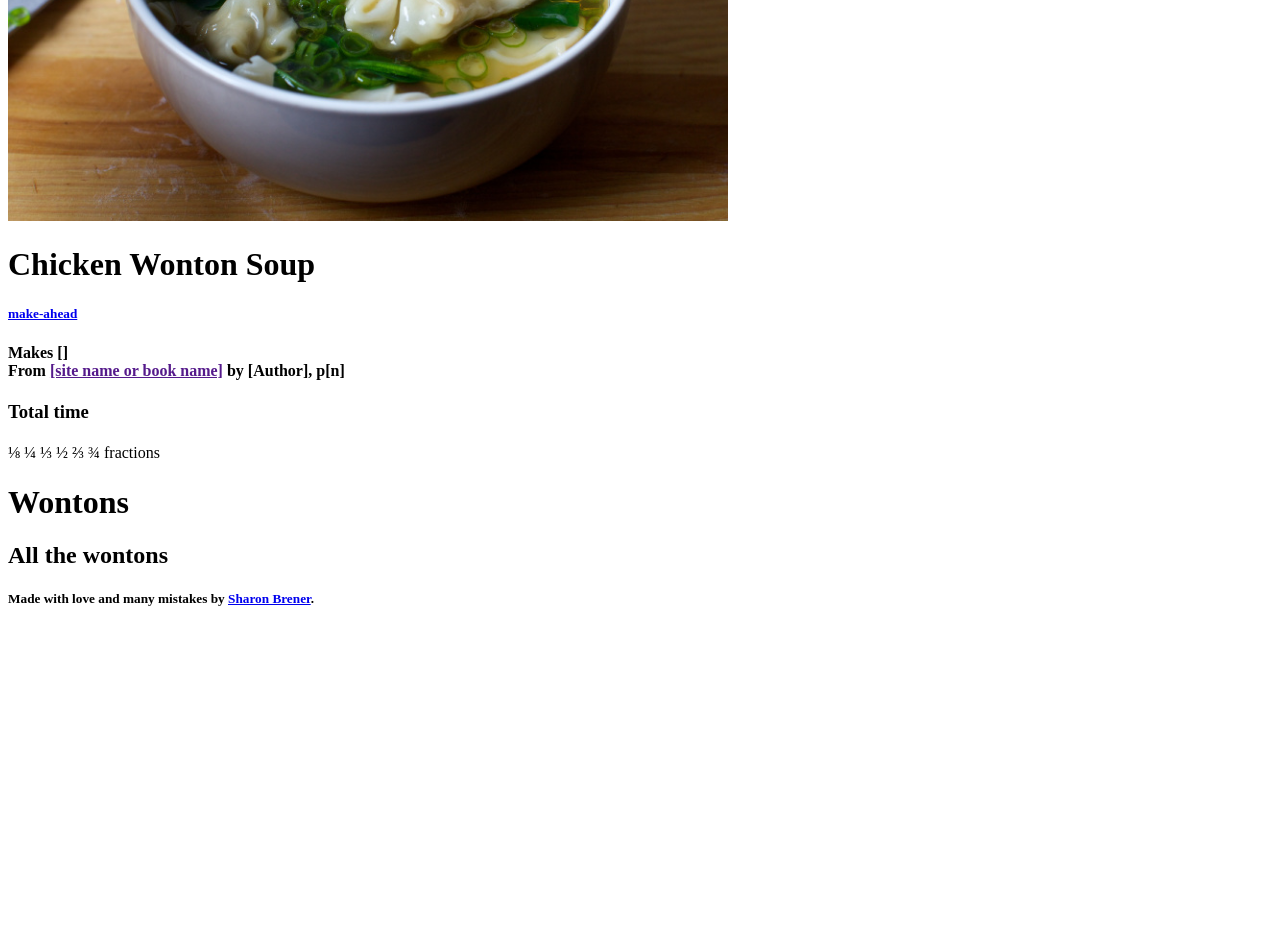
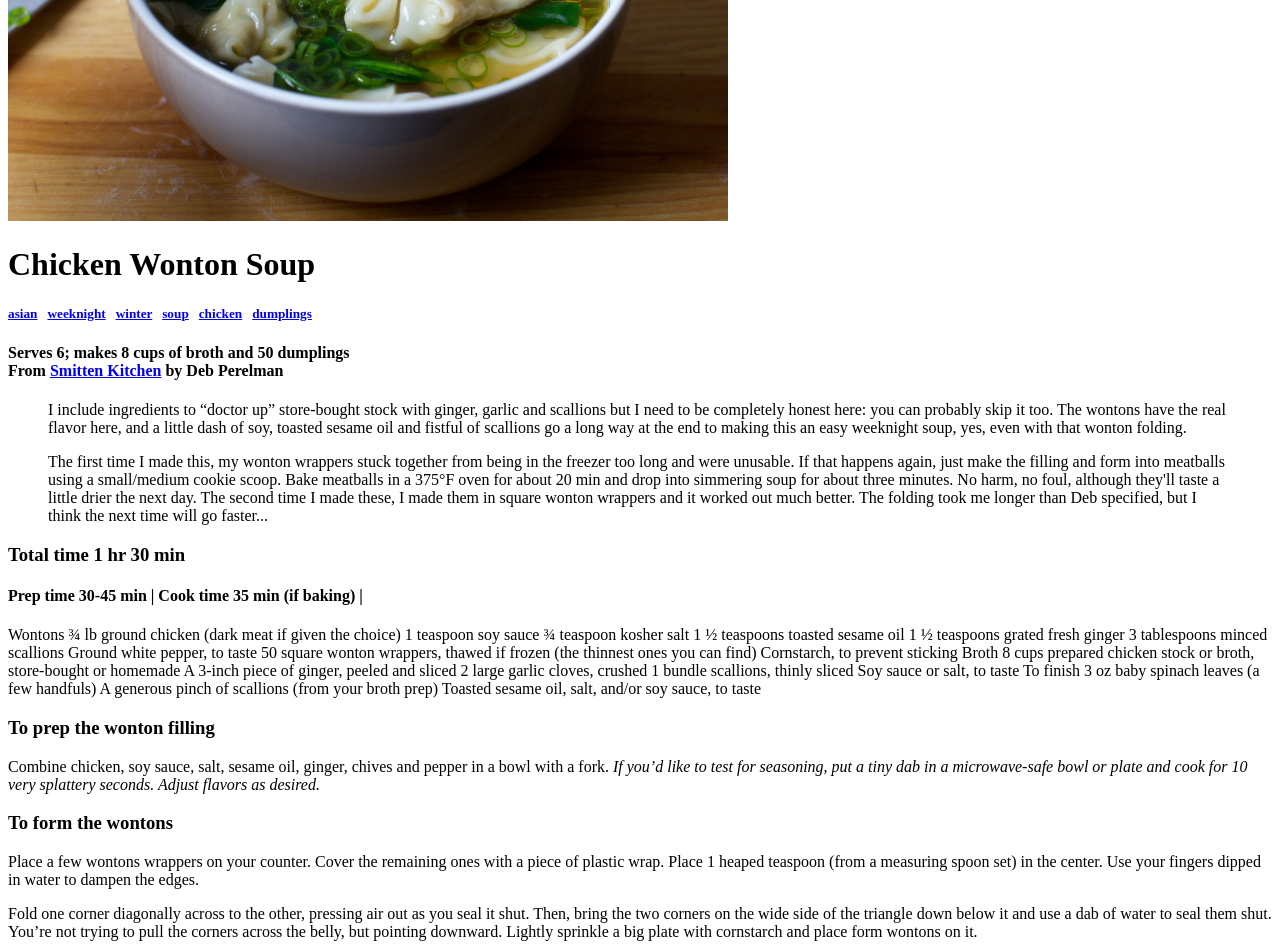
Before and after one commit to sharonbrener/recipe-collection, a Jekyll site: the page built from _recipes/chicken-wonton-soup.markdown, in a window 1280 px wide and 1400 px high, scrolled down 303 px. Shown: the top 952 px of the window. Built offline with Jekyll 4.4.1, drawn with Linux system fonts in a browser that asks for light colours; before the commit the page ends 933 px from its top, so only the background shows below that; some of the changed text lies outside the part shown.

Commit message:
Updated Chicken Wonton Soup

```diff
--- a/_recipes/chicken-wonton-soup.markdown
+++ b/_recipes/chicken-wonton-soup.markdown
@@ -4,10 +4,85 @@ date: 2017-01-23 17:27:00 -06:00
 categories:
 - dinner
 tags:
-- make-ahead
+- asian
+- weeknight
+- winter
+- soup
+- chicken
+- dumplings
 image: "/uploads/chicken-wonton-soup.jpg"
+source: Smitten Kitchen
+sourceURL: https://smittenkitchen.com/2017/01/chicken-wonton-soup/
+sourceAuthor: by Deb Perelman
+yield: Serves 6; makes 8 cups of broth and 50 dumplings
+authorNote: 'I include ingredients to “doctor up” store-bought stock with ginger,  garlic
+  and scallions but I need to be completely honest here: you can probably skip  it
+  too. The wontons have the real flavor here, and a little dash of soy, toasted  sesame
+  oil and fistful of scallions go a long way at the end to making this an easy  weeknight
+  soup, yes, even with that wonton folding.'
+personalNote: |-
+  The first time I made this, my wonton wrappers stuck together from being in the freezer too long and were unusable. If that happens again, just make the filling and form into meatballs using a small/medium cookie scoop. Bake meatballs in a 375°F oven for about 20 min and drop into simmering soup for about three minutes. No harm, no foul, although they'll taste a little drier the next day.
+
+  The second time I made these, I made them in square wonton wrappers and it worked out much better. The folding took me longer than Deb specified, but I think the next time will go faster...
+totalTime: 1 hr 30 min
+prepTime: 30-45 min
+cookTime: 35 min (if baking)
+ingredients: |-
+  <span class="ingredient-header">Wontons</span>
+  ¾ lb ground chicken (dark meat if given the choice)
+  1 teaspoon soy sauce
+  ¾ teaspoon kosher salt
+  1 ½ teaspoons toasted sesame oil
+  1 ½ teaspoons grated fresh ginger
+  3 tablespoons minced scallions
+  Ground white pepper, to taste
+  50 square wonton wrappers, thawed if frozen (the thinnest ones you can find)
+  Cornstarch, to prevent sticking
+
+  <span class="ingredient-header">Broth</span>
+  8 cups prepared chicken stock or broth, store-bought or homemade
+  A 3-inch piece of ginger, peeled and sliced
+  2 large garlic cloves, crushed
+  1 bundle scallions, thinly sliced
+  Soy sauce or salt, to taste
+
+  <span class="ingredient-header">To finish</span>
+  3 oz baby spinach leaves (a few handfuls)
+  A generous pinch of scallions (from your broth prep)
+  Toasted sesame oil, salt, and/or soy sauce, to taste
 ---
 
-# Wontons
+### To prep the wonton filling
 
-## All the wontons
+Combine chicken, soy sauce, salt, sesame oil, ginger, chives and pepper in a bowl with a fork. _If you’d like to test for seasoning, put a tiny dab in a microwave-safe bowl or plate and cook for 10 very splattery seconds. Adjust flavors as desired._
+
+### To form the wontons
+
+Place a few wontons wrappers on your counter. Cover the remaining ones with a piece of plastic wrap. Place 1 heaped teaspoon (from a measuring spoon set) in the center. Use your fingers dipped in water to dampen the edges.
+
+Fold one corner diagonally across to the other, pressing air out as you seal it shut. Then, bring the two corners on the wide side of the triangle down below it and use a dab of water to seal them shut. You’re not trying to pull the corners across the belly, but pointing downward. Lightly sprinkle a big plate with cornstarch and place form wontons on it.
+
+**Note: Once formed, wontons can be refrigerated for up to a day or frozen for a month or longer.**
+
+![]({{ site.baseurl }}/assets/chicken-wonton-soup_INPROGRESS.jpg)
+
+Repeat with remaining wontons. I found that after I’d made a couple and got the hang of it, I could lay out 6 at a time and get each batch of 6 done in 2 minutes, meaning that this process took me about 20 minutes total.
+
+
+### To season the broth (optional)
+
+While you’re forming wontons, chop the white and light green parts of your scallions into ½- to 1-inch segments. Cut dark green tops into thin slivers and save for garnish later. Place stock in 3 to 4-quart pot with sliced ginger, the white and light green scallions you’ve just chopped, garlic and soy sauce or salt, as needed, to season.
+
+Simmer them together for 20-30 minutes while you make the wontons, then strain out the ginger, scallions and garlic and pour broth back into pot.
+
+### To cook the wontons
+
+Once your wontons are formed, you can cook them right in the simmering broth (or you can do so in simmering water — the latter is better so that the cornstarch on the wrappers doesn’t make the soup cloudy.)
+
+Boil wontons for 3 minutes to cook them inside; this is really all it takes, but if you’re nervous, cut one in half to make sure.
+
+### To finish the soup
+
+When wontons have 1 min left to cook, add spinach to simmering broth and let cook until softened.
+
+Ladle wontons and soup into bowls. I used about 1 ¼ cups broth and 6 wontons per serving. Drizzle each dish with a little toasted sesame oil, a bit of soy sauce (if desired) and scatter with reserved dark green scallion tops. Dig in.
```
